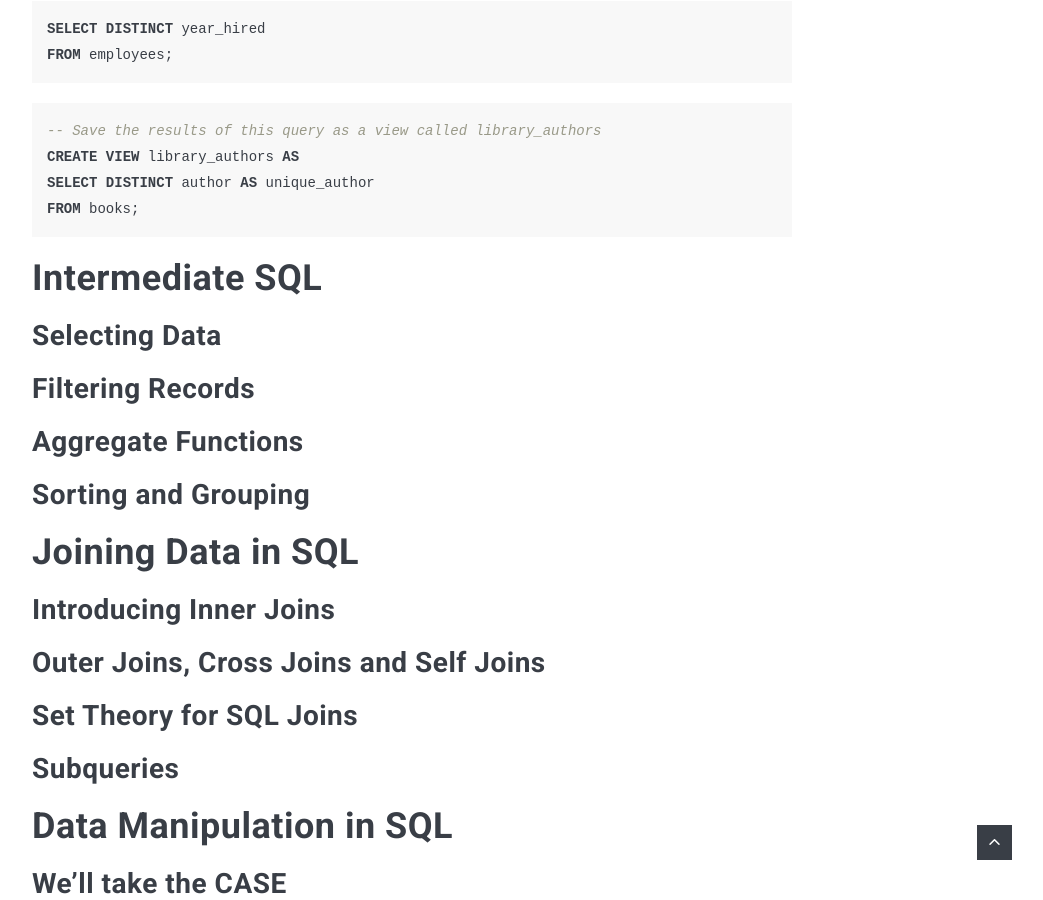
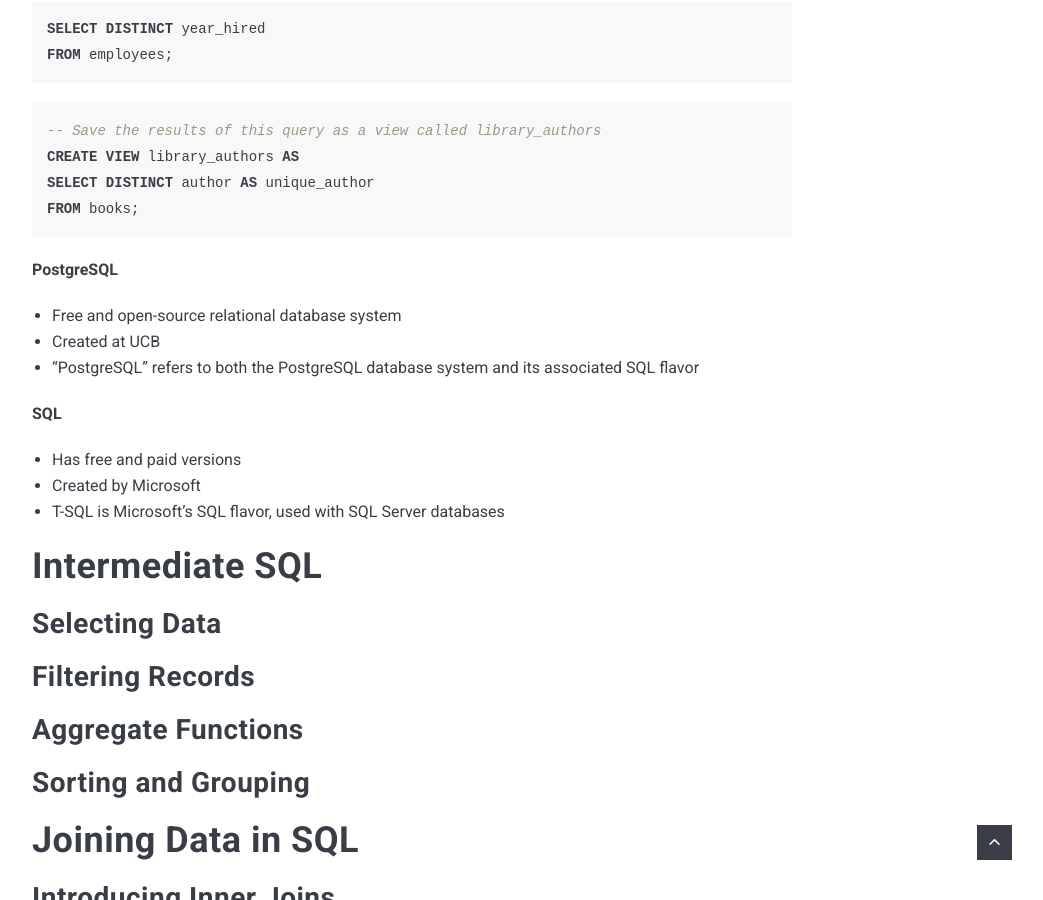
Before and after one commit to poi0905/poi0905.github.io, a Jekyll site: the page built from _posts/2022-11-01-datacamp-SQL-Fundamentals.markdown, in a window 1280 px wide and 900 px high, scrolled down 1828 px. Shown: the whole window, without its empty margins (228-1271 px from the left). Built offline with Jekyll 4.4.1, drawn with Linux system fonts in a browser that asks for light colours; nearby versions of some CDN libraries; comment, search, counter and statistics services are not loaded.

Commit message:
20221101

```diff
--- a/_posts/2022-11-01-datacamp-SQL-Fundamentals.markdown
+++ b/_posts/2022-11-01-datacamp-SQL-Fundamentals.markdown
@@ -50,6 +50,16 @@
 FROM books;
 {% endhighlight %}
 
+**PostgreSQL**
+*   Free and open-source relational database system
+*   Created at UCB
+*   "PostgreSQL" refers to both the PostgreSQL database system and its associated SQL flavor
+
+**SQL**
+*   Has free and paid versions
+*   Created by Microsoft
+*   T-SQL is Microsoft's SQL flavor, used with SQL Server databases
+
 <a name="2"/>
 # Intermediate SQL
 
```
